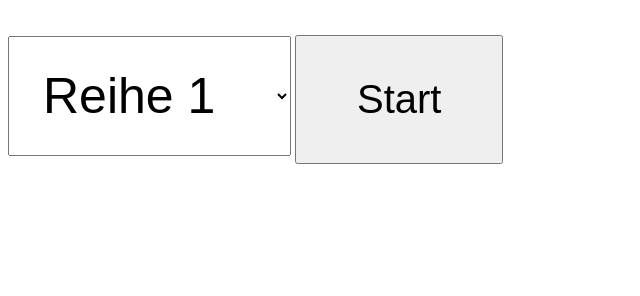
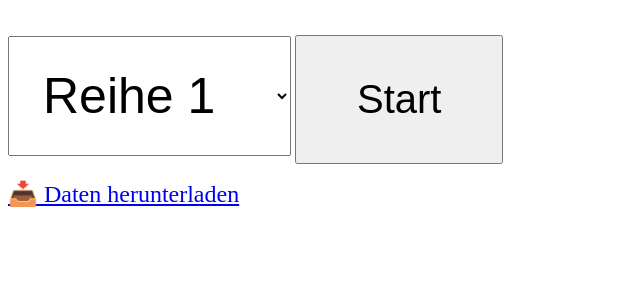
Before and after one commit to bezeba/Rebberg-app, a Flask app: page / in a window 1280 px wide. Shown: the part 341-637 px from the top of the page, without its empty margins (0-640 px from the left). Run offline with Flask 3, Linux system fonts and the light colour scheme.

Commit message:
Update start.html

```diff
--- a/templates/start.html
+++ b/templates/start.html
@@ -12,6 +12,9 @@
       {% endfor %}
     </select>
     <button type="submit" style="font-size: 40px; padding: 40px 60px;">Start</button>
+    <p>
+    <a href="/download" style="font-size: 24px;">📥 Daten herunterladen</a>
+    </p>
   </form>
 </body>
 </html>
```
